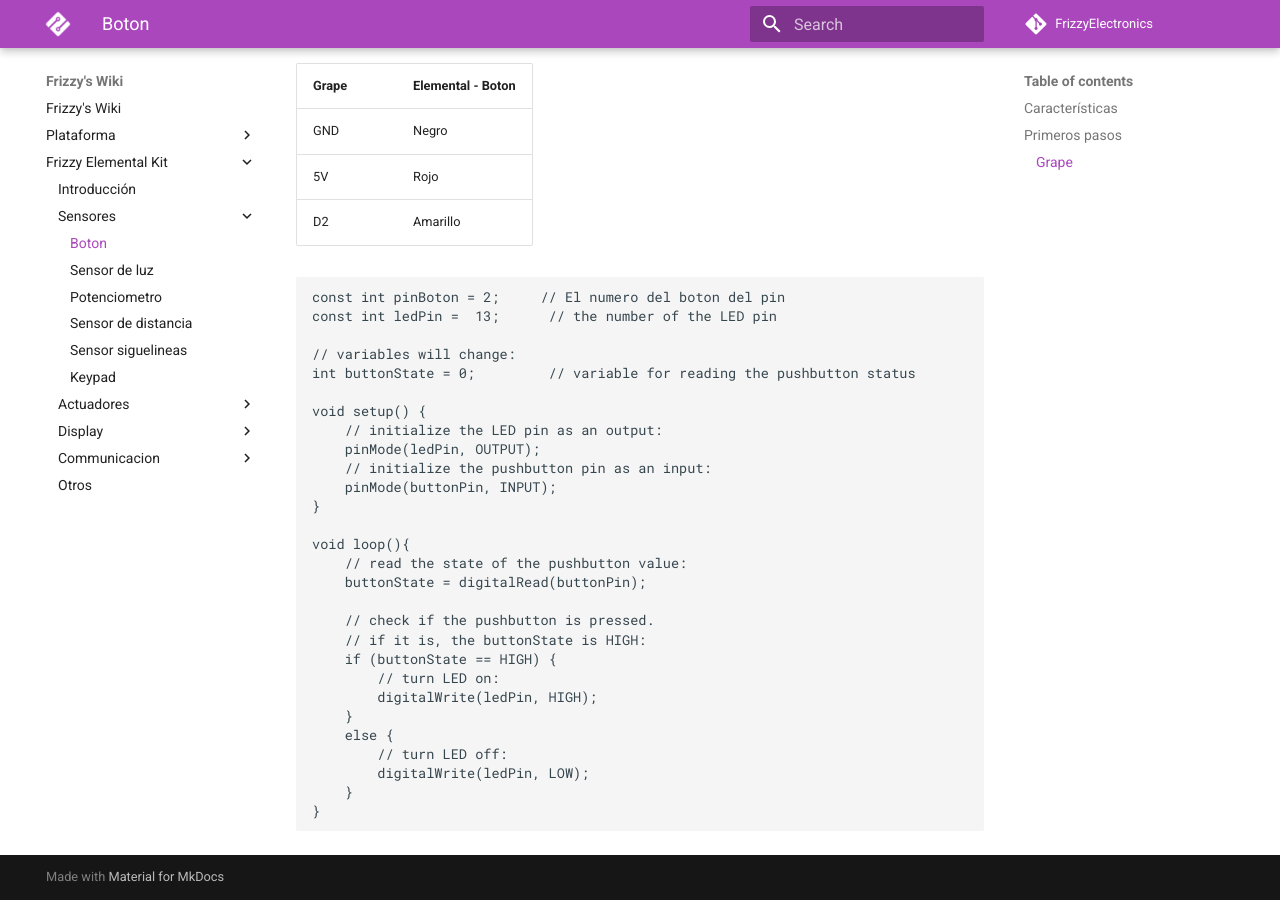
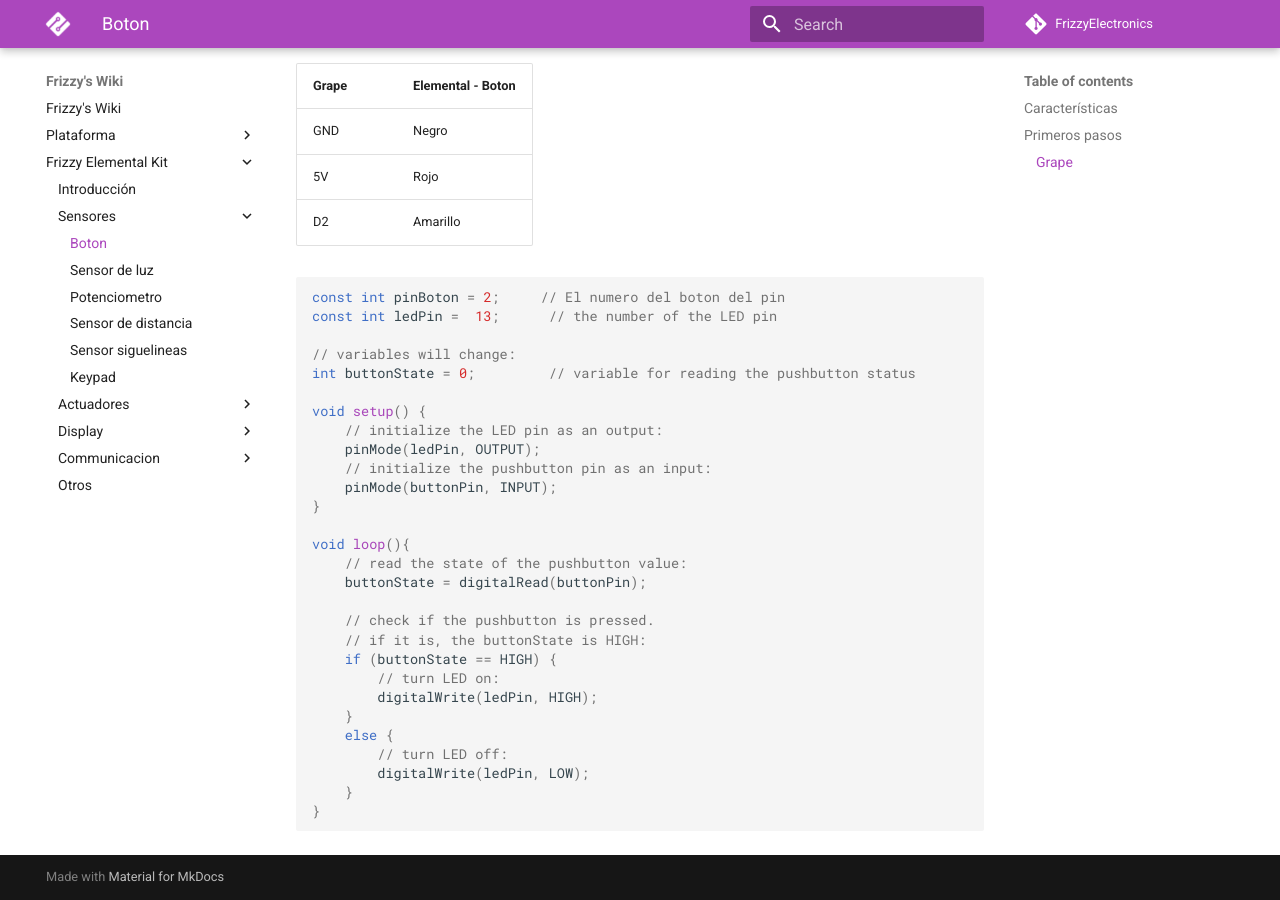
Before and after one commit to FrizzyElectronics/ElementalKitDocs, an MkDocs documentation site: the page built from docs/boton.md, in a window 1280 px wide and 900 px high, scrolled down 992 px. Built offline with MkDocs 1.6.1 and Material for MkDocs 9.7.7, drawn with Linux system fonts in a browser that asks for light colours; comment, search, counter and statistics services are not loaded; old or Windows-style settings are respelled for this version of MkDocs.

Commit message:
Cambiado símbolo  de código

````diff
--- a/docs/boton.md
+++ b/docs/boton.md
@@ -1,28 +1,28 @@
 # Elemental Kit - Botón
 
-[![Texto alternativo](images/boton1.jpg "Modulo de boton básico")](www.frizzy.es/grape)
+[![Texto alternativo](images/boton1.jpg 'Modulo de boton básico')](www.frizzy.es/grape)
 
 El módulo de botón es un pequeño switch momentaneo de 12mm. Contiene el propio switch de dos posiciones "on/off" y su correspondiente resistencia pull-up. Cuando el botón es presionado, devuelve LOW y cuando lo sueltas devuelve HIGH. El conector de salida es el correspondiente JST-PH de 2.0mm compatible con los cables para la Grape.
 
 ## Características
 
-- Botón fácil de usar
-- Utiliza la clásica conexión "GND/VCC/SIG"
-- Incluye la resistencia pull-up
+* Botón fácil de usar
+* Utiliza la clásica conexión "GND/VCC/SIG"
+* Incluye la resistencia pull-up
 
 ##Primeros pasos
 
 ###Grape
 
-[![Texto alternativo](images/boton2.jpg "Modulo de boton básico")](www.frizzy.es/grape)
+[![Texto alternativo](images/boton2.jpg 'Modulo de boton básico')](www.frizzy.es/grape)
 
-| Grape           | Elemental - Boton       |
-|-----------------|-------------------------|
-| GND             | Negro                   |
-| 5V              | Rojo                    |
-| D2              | Amarillo                |
+| Grape | Elemental - Boton |
+| ----- | ----------------- |
+| GND   | Negro             |
+| 5V    | Rojo              |
+| D2    | Amarillo          |
 
-```cplusplus
+```c++
 const int pinBoton = 2;     // El numero del boton del pin
 const int ledPin =  13;      // the number of the LED pin
 
````
